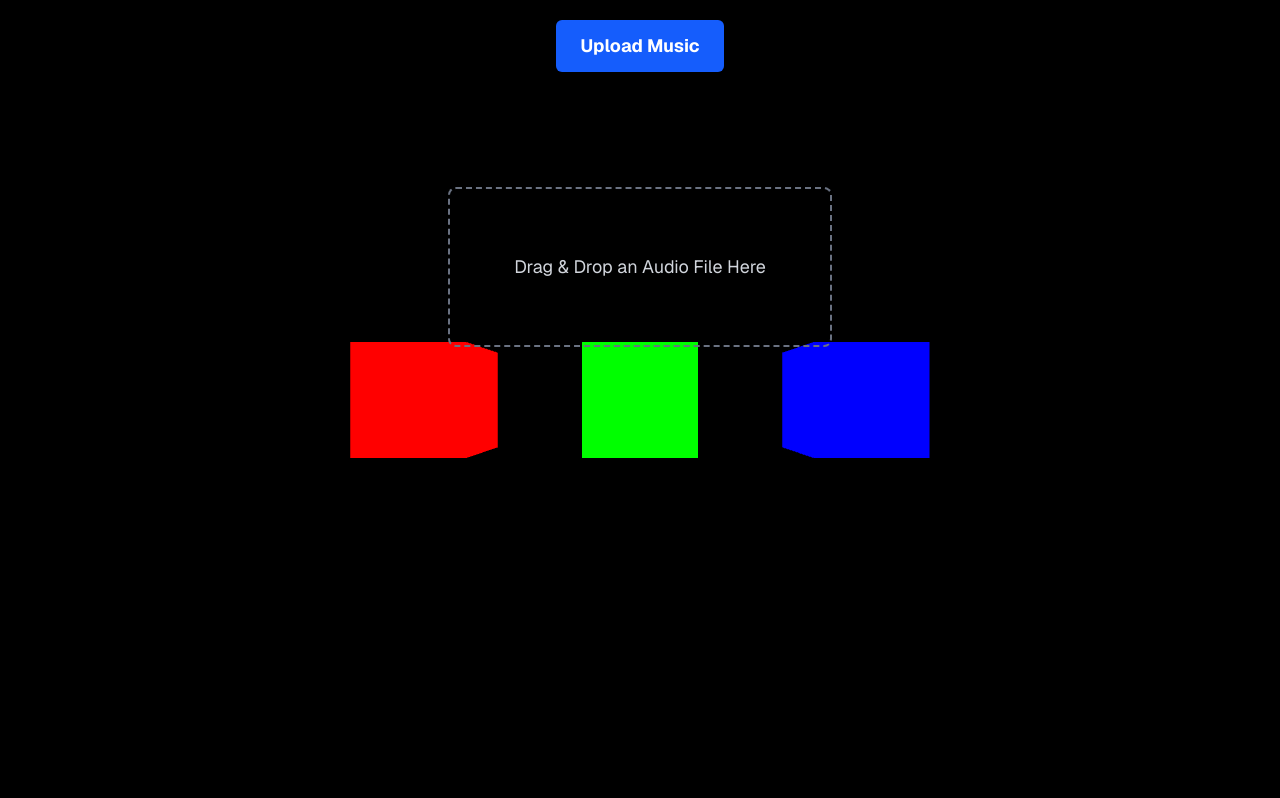
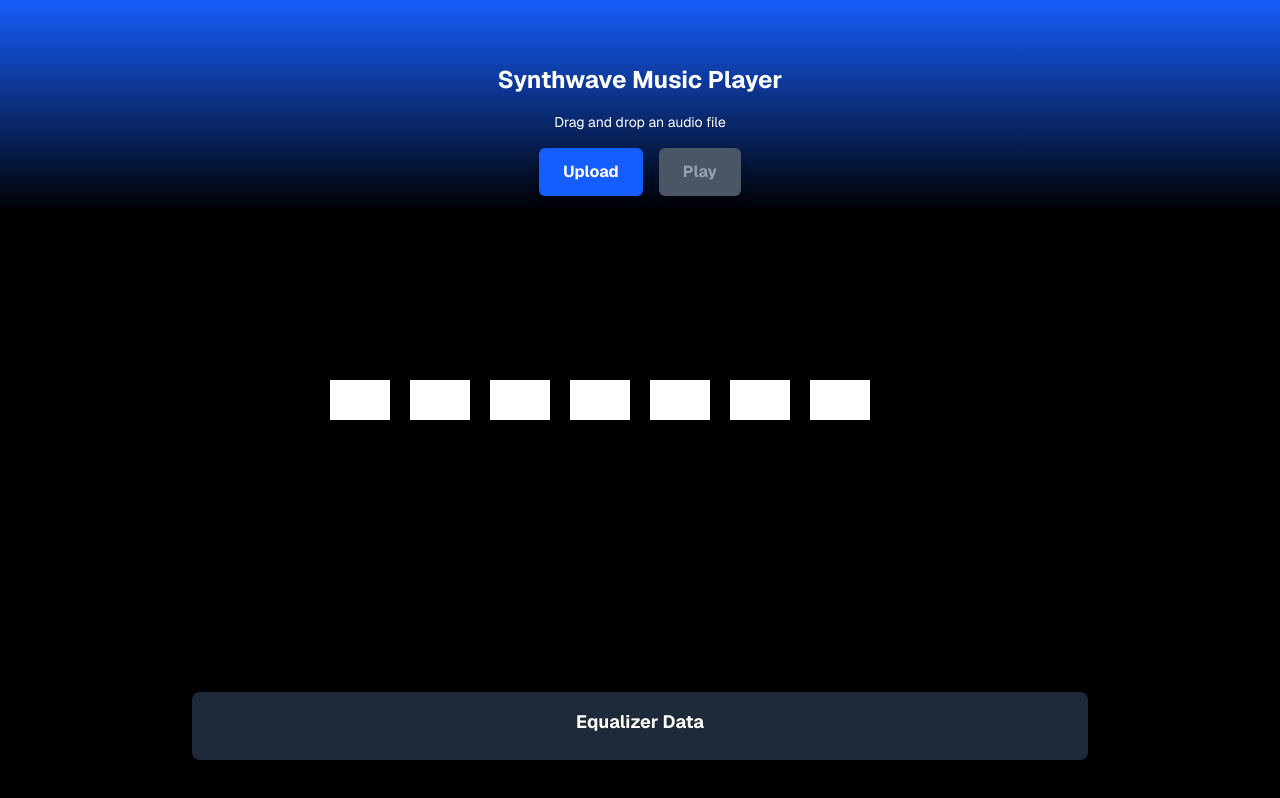
Before and after one commit to TaylorDOS/synthwave, a Next.js app: page / in a window 1280 px wide. Built offline with nearby package versions, Linux system fonts and the light colour scheme.

Commit message:
frquency extract

```diff
--- a/src/components/Visualizer.tsx
+++ b/src/components/Visualizer.tsx
@@ -6,63 +6,110 @@ import * as THREE from "three";
 export default function Visualizer() {
     const [isPlaying, setIsPlaying] = useState(false);
     const [audioFile, setAudioFile] = useState<File | null>(null);
+    const [frequencyData, setFrequencyData] = useState<{ label: string; value: number }[]>([]);
     const audioRef = useRef<HTMLAudioElement | null>(null);
     const mountRef = useRef<HTMLDivElement | null>(null);
     const analyserRef = useRef<AnalyserNode | null>(null);
     const audioContextRef = useRef<AudioContext | null>(null);
     const sourceRef = useRef<MediaElementAudioSourceNode | null>(null);
+    const cubesRef = useRef<THREE.Mesh[]>([]);
 
     useEffect(() => {
         if (!mountRef.current) return;
-
-        // 🎨 Three.js Scene Setup
         const scene = new THREE.Scene();
-        const camera = new THREE.PerspectiveCamera(75, window.innerWidth / window.innerHeight, 0.1, 1000);
-        camera.position.z = 5;
+        const cameraSize = 10;
+        const aspectRatio = window.innerWidth / window.innerHeight;
+        const camera = new THREE.OrthographicCamera(
+            -cameraSize * aspectRatio, // left
+            cameraSize * aspectRatio,  // right
+            cameraSize, // top
+            -cameraSize, // bottom
+            0.1, // near
+            1000 // far
+        );
+        camera.position.z = 15;
         const renderer = new THREE.WebGLRenderer({ antialias: true });
         renderer.setSize(window.innerWidth, window.innerHeight);
+        renderer.domElement.style.position = "absolute";
+        renderer.domElement.style.top = "0";
+        renderer.domElement.style.left = "0";
+        renderer.domElement.style.zIndex = "-1";
         mountRef.current.appendChild(renderer.domElement);
 
-        // 🎬 Create frequency cubes
-        const createCube = (color: number, x: number) => {
-            const geometry = new THREE.BoxGeometry();
-            const material = new THREE.MeshBasicMaterial({ color });
+        const numCubes = 7;
+        const spacing = 2;
+        cubesRef.current = [];
+
+        for (let i = 0; i < numCubes; i++) {
+            const geometry = new THREE.BoxGeometry(1.5, 1, 1); // Width, height, depth
+            const material = new THREE.MeshBasicMaterial({ color: 0xffffff });
             const cube = new THREE.Mesh(geometry, material);
-            cube.position.x = x;
+            cube.position.set(i * spacing - (numCubes * spacing) / 2, 0, 0);
             scene.add(cube);
-            return cube;
-        };
+            cubesRef.current.push(cube);
+        }
 
-        const cubeLow = createCube(0xff0000, -2); // Bass (Red)
-        const cubeMid = createCube(0x00ff00, 0);  // Mid (Green)
-        const cubeHigh = createCube(0x0000ff, 2); // Treble (Blue)
-
-        // 🎬 Animation Loop
+        // Animation Loop
         const animate = () => {
             requestAnimationFrame(animate);
+
             if (analyserRef.current) {
                 const dataArray = new Uint8Array(analyserRef.current.frequencyBinCount);
                 analyserRef.current.getByteFrequencyData(dataArray);
 
-                const bass = dataArray.slice(0, 10).reduce((a, b) => a + b, 0) / 10 / 255;
-                const mid = dataArray.slice(20, 40).reduce((a, b) => a + b, 0) / 20 / 255;
-                const treble = dataArray.slice(60, 100).reduce((a, b) => a + b, 0) / 40 / 255;
+                const subBass = averageFrequency(dataArray, 0, 1);   // 20-60 Hz (2 bins)
+                const bass = averageFrequency(dataArray, 2, 4);      // 60-250 Hz (3 bins)
+                const lowMid = averageFrequency(dataArray, 5, 8);    // 250-500 Hz (4 bins)
+                const mid = averageFrequency(dataArray, 9, 14);      // 500-2000 Hz (6 bins)
+                const upperMid = averageFrequency(dataArray, 15, 19); // 2000-4000 Hz (5 bins)
+                const treble = averageFrequency(dataArray, 20, 24);  // 4000-6000 Hz (5 bins)
+                const highTreble = averageFrequency(dataArray, 25, 31); // 6000-20000 Hz (7 bins)
+                const scaleFactors = [subBass, bass, lowMid, mid, upperMid, treble, highTreble];
 
-                cubeLow.scale.y = 1 + bass * 5;
-                cubeMid.scale.y = 1 + mid * 5;
-                cubeHigh.scale.y = 1 + treble * 5;
+                // Update Cube Scaling
+                cubesRef.current.forEach((cube, index) => {
+                    const scaleValue = scaleFactors[index] || 0; // Get corresponding frequency band value
+                    cube.scale.y = 1 + scaleValue * 5; // Scale based on frequency intensity
+                });
+
+                setFrequencyData([
+                    { label: "Sub-Bass", value: subBass },
+                    { label: "Bass", value: bass },
+                    { label: "Low Mid", value: lowMid },
+                    { label: "Mid", value: mid },
+                    { label: "Upper Mid", value: upperMid },
+                    { label: "Treble", value: treble },
+                    { label: "High Treble", value: highTreble },
+                ]);
             }
 
             renderer.render(scene, camera);
         };
         animate();
 
+        const averageFrequency = (dataArray: Uint8Array, start: number, end: number) => {
+            const values = dataArray.slice(start, end + 1);
+            const avg = values.length ? values.reduce((a, b) => a + b, 0) / values.length : 0;
+            return avg / 255;
+        };
+
+        const handleResize = () => {
+            const newAspectRatio = window.innerWidth / window.innerHeight;
+            camera.left = -cameraSize * newAspectRatio;
+            camera.right = cameraSize * newAspectRatio;
+            camera.updateProjectionMatrix();
+            renderer.setSize(window.innerWidth, window.innerHeight);
+        };
+
+        window.addEventListener("resize", handleResize);
+
         return () => {
+            window.removeEventListener("resize", handleResize);
             mountRef.current?.removeChild(renderer.domElement);
         };
     }, []);
 
-    // 🎵 Handle Play/Pause Button Click
+    // Handle Play/Pause Button Click
     const handlePlayPause = async () => {
         if (!audioRef.current || !audioFile) return;
 
@@ -80,7 +127,6 @@ export default function Visualizer() {
         setIsPlaying(!isPlaying);
     };
 
-    // 🔊 Load Selected Audio File & Connect to Web Audio API
     const loadAudioFile = (file: File) => {
         setAudioFile(file);
 
@@ -89,35 +135,39 @@ export default function Visualizer() {
         if (!audioRef.current) {
             audioRef.current = new Audio();
             audioRef.current.crossOrigin = "anonymous";
+        } else {
+            // Pause previous audio and reset source
+            audioRef.current.pause();
+            audioRef.current.src = "";
         }
 
         audioRef.current.src = objectURL;
         audioRef.current.load();
 
-        // 🛠 Reconnect Web Audio API
+        // Ensure AudioContext exists
         if (!audioContextRef.current) {
             audioContextRef.current = new (window.AudioContext || (window as any).webkitAudioContext)();
         }
 
-        if (sourceRef.current) {
-            sourceRef.current.disconnect();
-        }
-
+        // Check if source already exists to prevent multiple connections
+        if (!sourceRef.current) {
+            sourceRef.current = audioContextRef.current.createMediaElementSource(audioRef.current);
             analyserRef.current = audioContextRef.current.createAnalyser();
             analyserRef.current.fftSize = 256;
+            analyserRef.current.smoothingTimeConstant = 0.5;
 
-        sourceRef.current = audioContextRef.current.createMediaElementSource(audioRef.current);
             sourceRef.current.connect(analyserRef.current);
             analyserRef.current.connect(audioContextRef.current.destination);
+        }
     };
 
-    // 🎶 Handle File Upload
+    // Handle File Upload
     const handleFileUpload = (event: React.ChangeEvent<HTMLInputElement>) => {
         const file = event.target.files?.[0];
         if (file) loadAudioFile(file);
     };
 
-    // 🎵 Handle Drag & Drop
+    // Handle Drag & Drop
     const handleDrop = (event: React.DragEvent<HTMLDivElement>) => {
         event.preventDefault();
         const file = event.dataTransfer.files[0];
@@ -130,32 +180,42 @@ export default function Visualizer() {
     };
 
     return (
-        <div className="flex flex-col items-center h-screen bg-black" onDragOver={handleDragOver} onDrop={handleDrop}>
-            {/* Upload File Button */}
-            <label className="fixed top-5 px-6 py-3 text-lg font-bold text-white bg-blue-600 rounded-md shadow-lg cursor-pointer transition duration-300 hover:bg-blue-700">
-                Upload Music
+        <div className="w-screen flex flex-col justify-center items-center bg-gradient-to-b from-blue-600 to-transparent gap-4 " onDragOver={handleDragOver} onDrop={handleDrop}>
+            <h1 className="text-2xl font-bold text-white mt-16">
+                Synthwave Music Player
+            </h1>
+            <p className="text-white text-sm">
+                Drag and drop an audio file
+            </p>
+            <div className="flex flex-row items-center gap-4">
+                <label className="relative text-md px-6 py-3 font-bold text-white bg-blue-600 rounded-md shadow-lg cursor-pointer transition duration-300 hover:bg-blue-700">
+                    Upload
                     <input type="file" accept="audio/*" className="hidden" onChange={handleFileUpload} />
                 </label>
-
-            {/* Play Button */}
-            {audioFile && (
                 <button
                     onClick={handlePlayPause}
-                    className="fixed top-20 px-6 py-3 text-lg font-bold text-white bg-pink-600 rounded-md shadow-lg transition duration-300 hover:bg-pink-700 active:scale-95"
+                    disabled={!audioFile}
+                    className={`px-6 py-3 text-md font-bold rounded-md shadow-lg transition duration-300 ${audioFile
+                        ? "text-white bg-pink-600 hover:bg-pink-700 active:scale-95 cursor-pointer"
+                        : "text-gray-400 bg-gray-600 cursor-not-allowed"
+                        }`}
                 >
-                    {isPlaying ? "Pause Music" : "Play Music"}
+                    {isPlaying ? "Pause" : "Play"}
                 </button>
-            )}
+            </div>
 
-            {/* Drag & Drop Area */}
-            {!audioFile && (
-                <div className="absolute top-1/3 left-1/2 transform -translate-x-1/2 -translate-y-1/2 w-96 h-40 flex items-center justify-center text-gray-300 text-lg border-2 border-dashed border-gray-500 rounded-lg p-6">
-                    Drag & Drop an Audio File Here
+            <div className="absolute bottom-10 left-1/2 transform -translate-x-1/2 bg-gray-800 text-white p-4 rounded-lg max-w-4xl w-full overflow-y-auto max-h-60 flex flex-col items-center">
+                <h3 className="text-center text-lg font-bold mb-2">Equalizer Data</h3>
+                <ul className="list-none text-sm flex flex-row w-full space-x-2">
+                    {frequencyData.map((band, index) => (
+                        <li key={index} className="flex flex-col p-2 bg-gray-700 rounded-md w-full text-center">
+                            <span className="font-bold">{band.label}</span>
+                            <span className="text-blue-400 items-end justify-end">{band.value.toFixed(2)}</span>
+                        </li>
+                    ))}
+                </ul>
             </div>
-            )}
-
-            {/* Three.js Scene */}
-            <div ref={mountRef} className="flex-1 w-full"></div>
+            <div ref={mountRef} className="flex w-full"></div>
         </div>
     );
 }
```
Also changed, not shown: 1 other file (tests, documents, lock files or other folders). Lines whose indentation alone changed are shown as unchanged.
